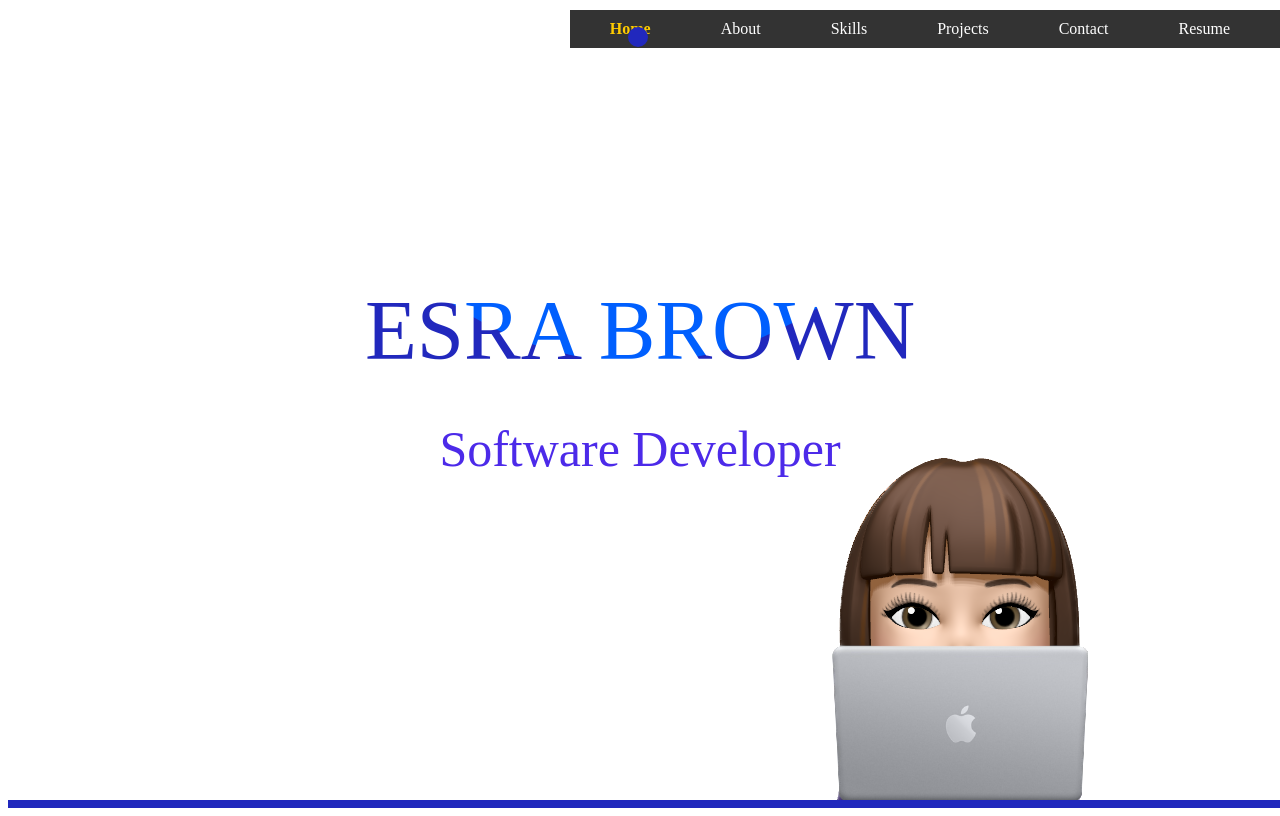
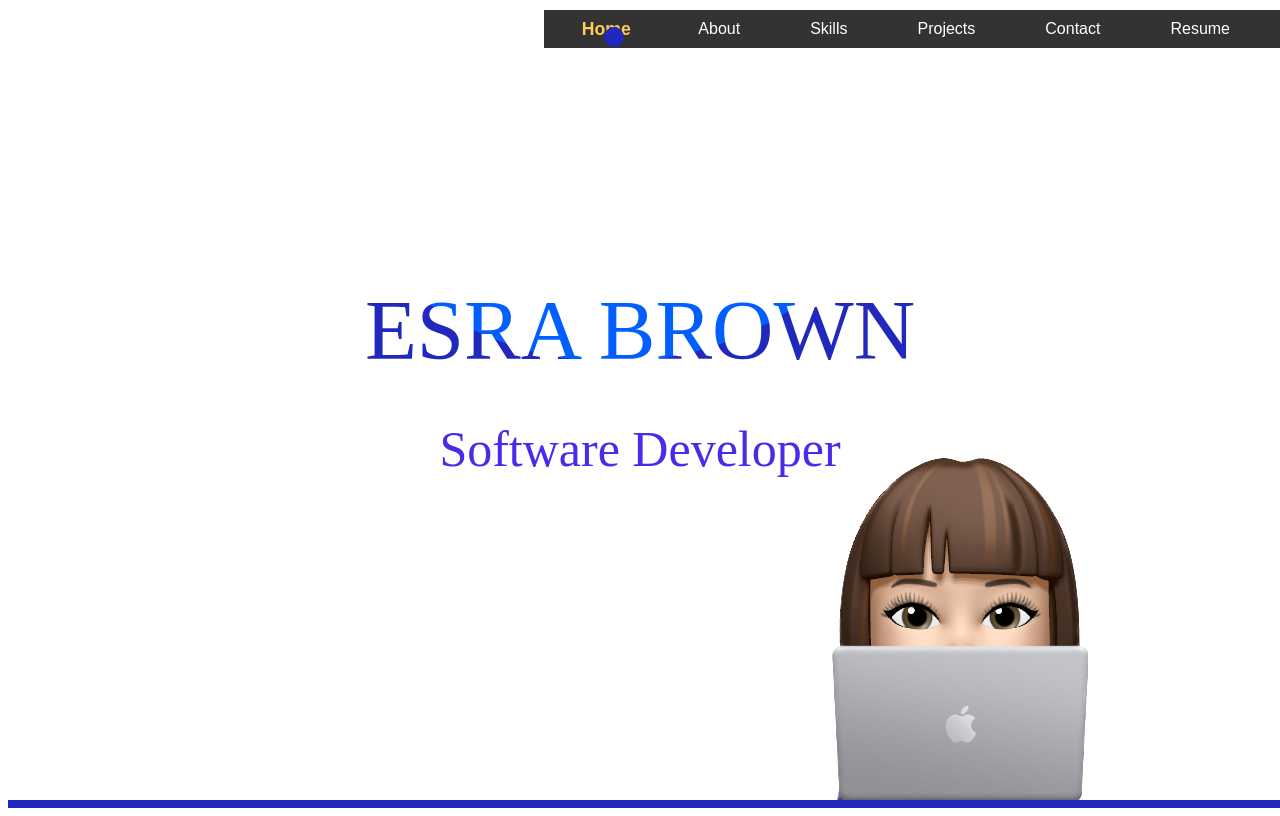
Before and after one commit to esrabrown/esrabrown.github.io, an Angular app: page /home in a window 1280 px wide. In both pictures the pointer is over the item "Home". Built offline with nearby package versions, Linux system fonts and the light colour scheme.

Commit message:
changed menu style

```diff
--- a/src/app/menu/menu.component.css
+++ b/src/app/menu/menu.component.css
@@ -18,7 +18,13 @@ li {
   margin-right: 10px;
 }
 
+li:hover{
+  transform: scale(1.1);
+  transition: transform 0.3s ease;
+}
+
 a {
+  font-family: Montserrat, sans-serif;
   text-decoration: none;
   color: #fff;
   padding: 30px;
@@ -26,7 +32,7 @@ a {
 }
 
 a:hover {
-  color: #ffcc00;
+  color:#ffcc57;
 }
 
 a.active {
```
